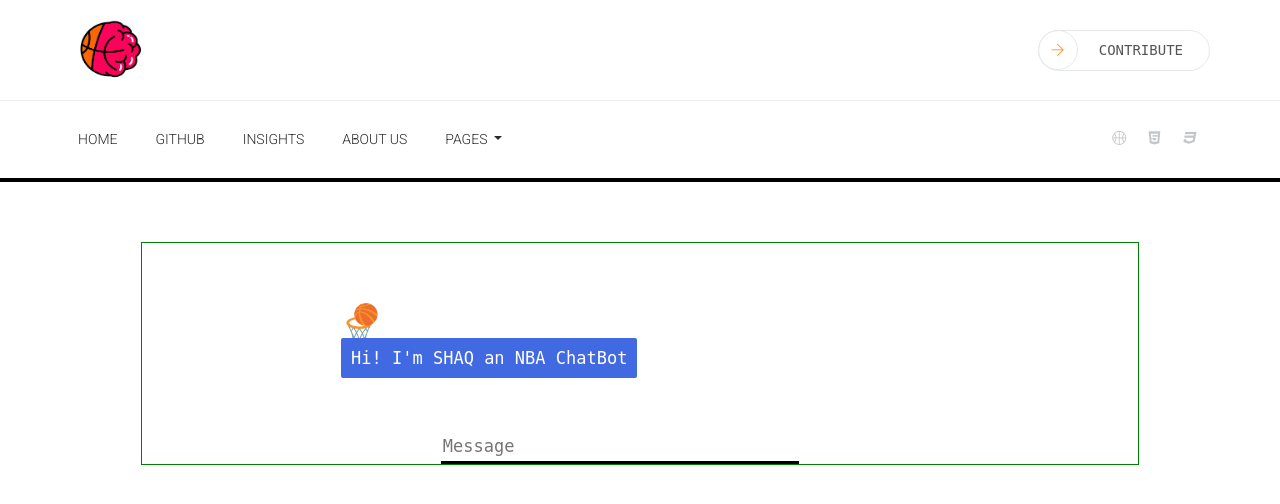
After one commit to austinbowen0916/NBA-Search, a Flask app: page /chat in a window 1280 px wide. The commit adds this page. Shown: the top 504 px of the page. Run offline with Flask 2, Linux system fonts and the light colour scheme; some libraries are stand-ins or nearby versions; some web fonts are replaced.

Commit message:
added chat template

```diff
--- a/app.py
+++ b/app.py
@@ -12,6 +12,10 @@ trainer.train("chatterbot.corpus.english")
 def home():
     return render_template("home.html")
 
+@app.route("/chat")
+def chat():
+    return render_template("chat.html")
+
 @app.route("/get")
 def get_bot_response():
     userText = request.args.get('msg')
--- /dev/null
+++ b/templates/chat.html
@@ -0,0 +1,216 @@
+<!DOCTYPE html>
+<html>
+  <title>NBA Search</title>
+  <head>
+    <!-- Required meta tags -->
+    <meta charset="utf-8">
+    <meta name="viewport" content="width=device-width, initial-scale=1, shrink-to-fit=no">
+    <title>BasketBall || About</title>
+    <link rel="icon" href="{{url_for('static', filename='img/favicon.png')}}">
+    <!-- Bootstrap CSS -->
+    <link rel="stylesheet" href="{{url_for('static', filename='css/bootstrap.min.css')}}">
+    <!-- themify CSS -->
+    <link rel="stylesheet" href="{{url_for('static', filename='css/themify-icons.css')}}">
+    <!-- style CSS -->
+    <link rel="stylesheet" href="{{url_for('static', filename='css/style.css')}}">
+    <link
+      rel="shortcut icon"
+      type="image/x-icon"
+      href="https://user-images.githubusercontent.com/20112458/49326597-773b7280-f57a-11e8-853d-20ed61d18b0d.png"
+    />
+    <script src="https://ajax.googleapis.com/ajax/libs/jquery/3.2.1/jquery.min.js"></script>
+    <style>
+      body {
+        font-family: monospace;
+      }
+      h1 {
+        display: inline-block;
+        font-size: 3em;
+        margin: 0;
+        padding: 14px;
+      }
+      h3 {
+        color: black;
+        font-size: 20px;
+        margin-top: 3px;
+        text-align: center;
+      }
+      #chatbox {
+        margin-left: auto;
+        margin-right: auto;
+        width: 60%;
+        margin-top: 60px;
+      }
+      #userInput {
+        margin-left: auto;
+        margin-right: auto;
+        width: 40%;
+        margin-top: 60px;
+      }
+      #textInput {
+        width: 90%;
+        border: none;
+        border-bottom: 3px solid black;
+        font-family: monospace;
+        font-size: 17px;
+      }
+      .userText {
+        color: white;
+        font-family: monospace;
+        font-size: 17px;
+        text-align: right;
+        line-height: 30px;
+      }
+      .userText span {
+        background-color: red;
+        padding: 10px;
+        border-radius: 2px;
+      }
+      .botText {
+        color: white;
+        font-family: monospace;
+        font-size: 17px;
+        text-align: left;
+        line-height: 30px;
+      }
+      .botText span {
+        background-color: #4169e1;
+        padding: 10px;
+        border-radius: 2px;
+      }
+      #tidbit {
+        position: absolute;
+        bottom: 0;
+        right: 0;
+        width: 300px;
+      }
+      .boxed {
+        margin-left: auto;
+        margin-right: auto;
+        width: 78%;
+        margin-top: 60px;
+        border: 1px solid green;
+      }
+      .box {
+        border: 2px solid black;
+      }
+    </style>
+  </head>
+  <body>
+      <!--::header part start::-->
+      <header class="header_area">
+        <div class="sub_header">
+            <div class="container">
+                <div class="row align-items-center">
+                  <div class="col-md-4 col-xl-6">
+                      <div id="logo">
+                        <a href="#"><img src="{{url_for('static', filename='img/bbrain.png')}}" alt="SHAQ" style="width:75px;height:60px;"/></a>
+                      </div>
+                  </div>
+                  <div class="col-md-8 col-xl-6">
+                      <div class="sub_header_social_icon float-right">
+                        <a href="https://github.com/skekre98/NBA-Search" class="register_icon"><i class="ti-arrow-right"></i>CONTRIBUTE</a>
+                      </div>
+                    </div>
+                </div>
+            </div>
+        </div>
+        <div class="main_menu">
+            <div class="container">
+                <div class="row">
+                    <div class="col-lg-12">
+                        <nav class="navbar navbar-expand-lg navbar-light">
+                            <button class="navbar-toggler" type="button" data-toggle="collapse" data-target="#navbarSupportedContent" aria-controls="navbarSupportedContent" aria-expanded="false" aria-label="Toggle navigation">
+                                <span class="navbar-toggler-icon"></span>
+                            </button>
+
+
+                            <div class="collapse navbar-collapse" id="navbarSupportedContent">
+                                <ul class="navbar-nav mr-auto">
+                                    <li class="nav-item active">
+                                        <a class="nav-link active" href="#">Home</a>
+                                    </li>
+                                    <li class="nav-item">
+                                        <a href="https://github.com/skekre98/NBA-Search" class="nav-link">Github</a>
+                                    </li>
+                                    <li class="nav-item">
+                                        <a href="#" class="nav-link">Insights</a>
+                                    </li>
+                                    <li class="nav-item">
+                                        <a href="#" class="nav-link">About Us</a>
+                                    </li>
+                                    <li class="nav-item dropdown">
+                                        <a class="nav-link dropdown-toggle" href="#" id="navbarDropdown" role="button" data-toggle="dropdown" aria-haspopup="true" aria-expanded="false">
+                                            Pages
+                                        </a>
+                                        <div class="dropdown-menu" aria-labelledby="navbarDropdown">
+                                            <a class="dropdown-item" href="elements.html">Elements</a>
+                                            <a class="dropdown-item" href="single-blog.html">Single blog</a>
+                                        </div>
+                                    </li>
+                                </ul>
+                                <div class="header_social_icon d-none d-lg-block">
+                                    <ul>
+                                        <li><a href="https://www.basketball-reference.com"><i class="ti-basketball"></i></a></li>
+                                        <li><a href="https://developer.mozilla.org/en-US/docs/Web/Guide/HTML/HTML5"><i class="ti-html5"></i></a></li>
+                                        <li><a href="https://developer.mozilla.org/en-US/docs/Archive/CSS3"><i class="ti-css3"></i></a></li>
+                                    </ul>
+                                </div>
+                            </div>
+                        </nav>
+                    </div>
+                </div>
+            </div>
+        </div>
+    </header>
+    <!-- Header part end-->
+
+    <div class="box"></div>
+    <div class="boxed">
+      <div>
+        <div id="chatbox">
+          <img
+            src="{{url_for('static', filename='img/bball.png')}}"
+            alt="SHAQ"
+            style="width:40px;height:40px;"
+          />
+          <p class="botText">
+            <span>Hi! I'm SHAQ an NBA ChatBot</span>
+          </p>
+        </div>
+        <div id="userInput">
+          <input id="textInput" type="text" name="msg" placeholder="Message" />
+        </div>
+      </div>
+
+      <!-- jquery plugins here-->
+      <!-- jquery -->
+      <script src="{{url_for('static', filename='js/jquery-1.12.1.min.js')}}"></script>
+      <!-- custom js -->
+      <script src="{{url_for('static', filename='js/custom.js')}}"></script>
+      <script>
+        function getBotResponse() {
+          var rawText = $("#textInput").val();
+          var userHtml = '<p class="userText"><span>' + rawText + "</span></p>";
+          $("#textInput").val("");
+          $("#chatbox").append(userHtml);
+          document
+            .getElementById("userInput")
+            .scrollIntoView({ block: "start", behavior: "smooth" });
+          $.get("/get", { msg: rawText }).done(function(data) {
+            var botHtml = '<p class="botText"><span>' + data + "</span></p>";
+            $("#chatbox").append(botHtml);
+            document
+              .getElementById("userInput")
+              .scrollIntoView({ block: "start", behavior: "smooth" });
+          });
+        }
+        $("#textInput").keypress(function(e) {
+          if (e.which == 13) {
+            getBotResponse();
+          }
+        });
+      </script>
+    </div>
+  </body>
+</html>
```
Also changed, not shown: main.py (+8 -0 lines), templates/home.html (+10 -70 lines).
